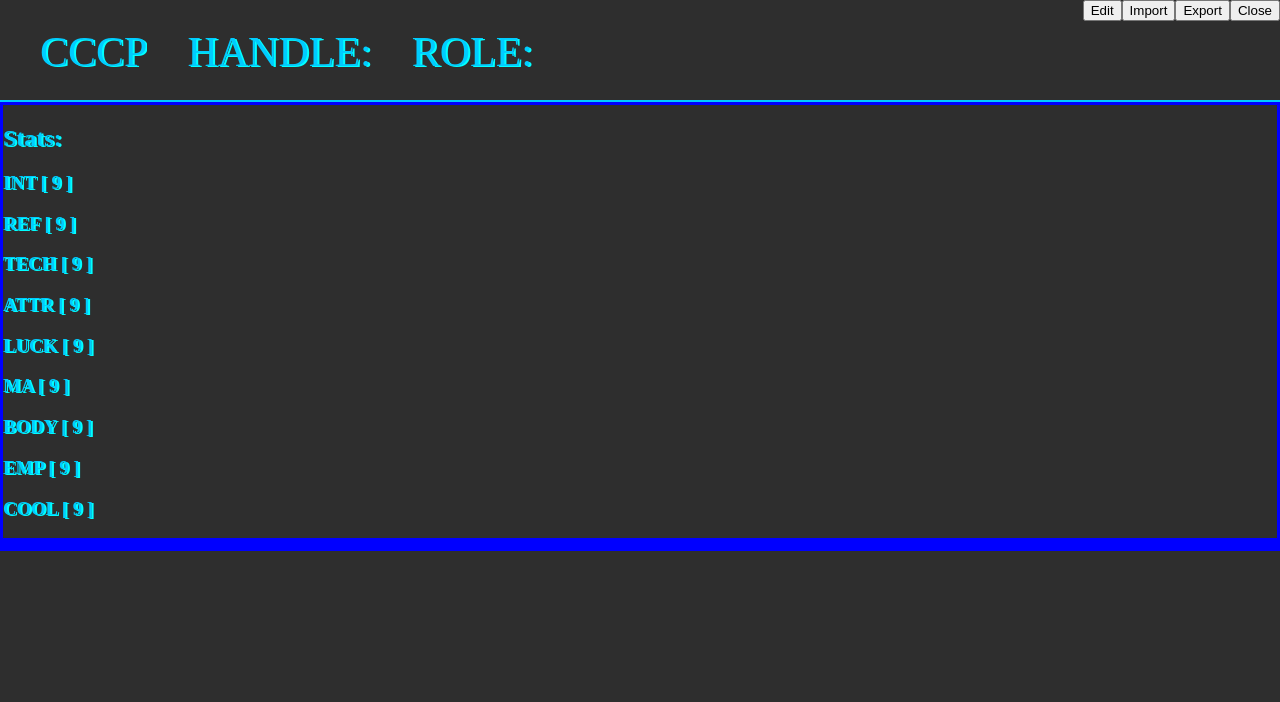
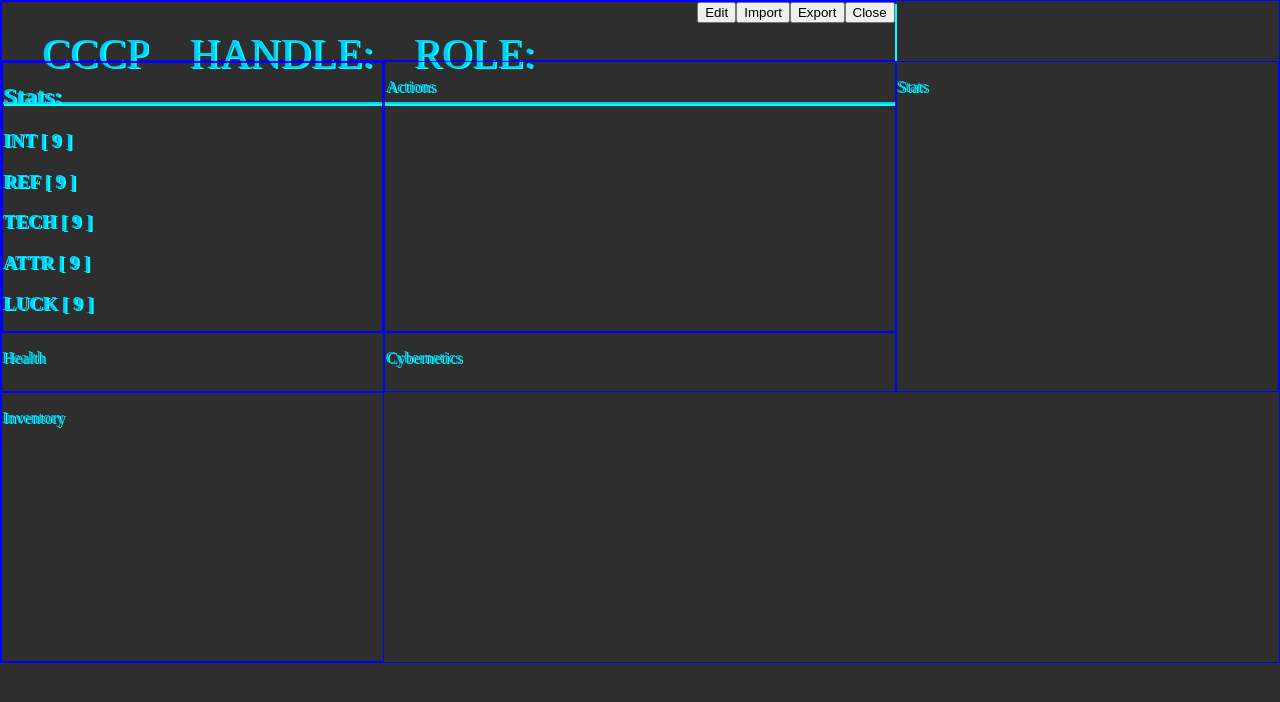
Before and after one commit to Snowcart/cyberpunk-character-console-project, a React app in the folder app/: page / in a window 1280 px wide. Shown: the top 702 px of the page. Built offline with nearby package versions, Linux system fonts and the light colour scheme.

Commit message:
Rough layout

```diff
--- a/app/src/App.tsx
+++ b/app/src/App.tsx
@@ -21,18 +21,41 @@ export default () => {
 		<>
 			<GlobalStyle />
 			<characterContext.Provider value={character}>
-				<Title />
-				<div style={{ display: 'grid', border: '1px solid blue', gridColumnStart: 1 }}>
-					<div style={{ border: '1px solid blue' }}>
+				<div
+					style={{
+						display: 'grid',
+						border: '1px solid blue',
+						gridColumnStart: 1,
+						gridTemplateColumns: '30% 40% 30%',
+						gridTemplateRows: '60px calc(50% - 60px) 60px calc(50% - 60px)'
+					}}
+				>
+					<div style={{ border: '1px solid blue', gridColumn: '1 / 3' }}>
+						<Title />
+					</div>
+					<div style={{ border: '1px solid blue', gridRow: 2, gridColumn: 1, overflow: 'hidden' }}>
 						<div style={{ border: '1px solid blue' }}>
 							<Stats />
 						</div>
-						<div style={{ border: '1px solid blue' }}>{/* Save / BTM */}</div>
+						<div style={{ border: '1px solid blue' }}>
+							<p>Save / btm</p>
+						</div>
 					</div>
-					<div style={{ border: '1px solid blue' }}>{/* Actions */}</div>
-					<div style={{ border: '1px solid blue' }}>{/* Inventory */}</div>
-					<div style={{ border: '1px solid blue' }}>{/* Cybernetics */}</div>
-					<div style={{ border: '1px solid blue' }}>{/* Stats */}</div>
+					<div style={{ border: '1px solid blue', gridColumn: 2, gridRow: 2 }}>
+						<p>Actions</p>
+					</div>
+					<div style={{ border: '1px solid blue', gridColumn: '1 / 2', gridRow: 3 }}>
+						<p>Health</p>
+					</div>
+					<div style={{ border: '1px solid blue', gridRow: 4, gridColumn: '1 / 2' }}>
+						<p>Inventory</p>
+					</div>
+					<div style={{ border: '1px solid blue', gridRow: '3 / 4', gridColumn: 2 }}>
+						<p>Cybernetics</p>
+					</div>
+					<div style={{ border: '1px solid blue', gridRow: '2 / 4', gridColumn: 3 }}>
+						<p>Stats</p>
+					</div>
 				</div>
 			</characterContext.Provider>
 		</>
```
